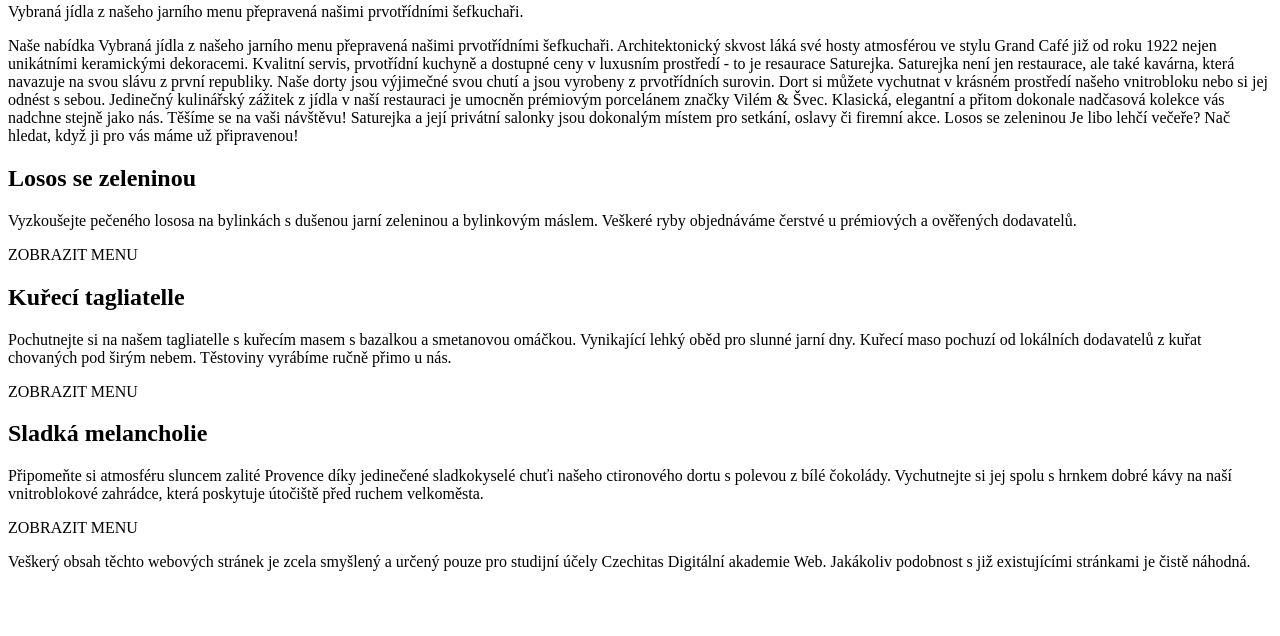
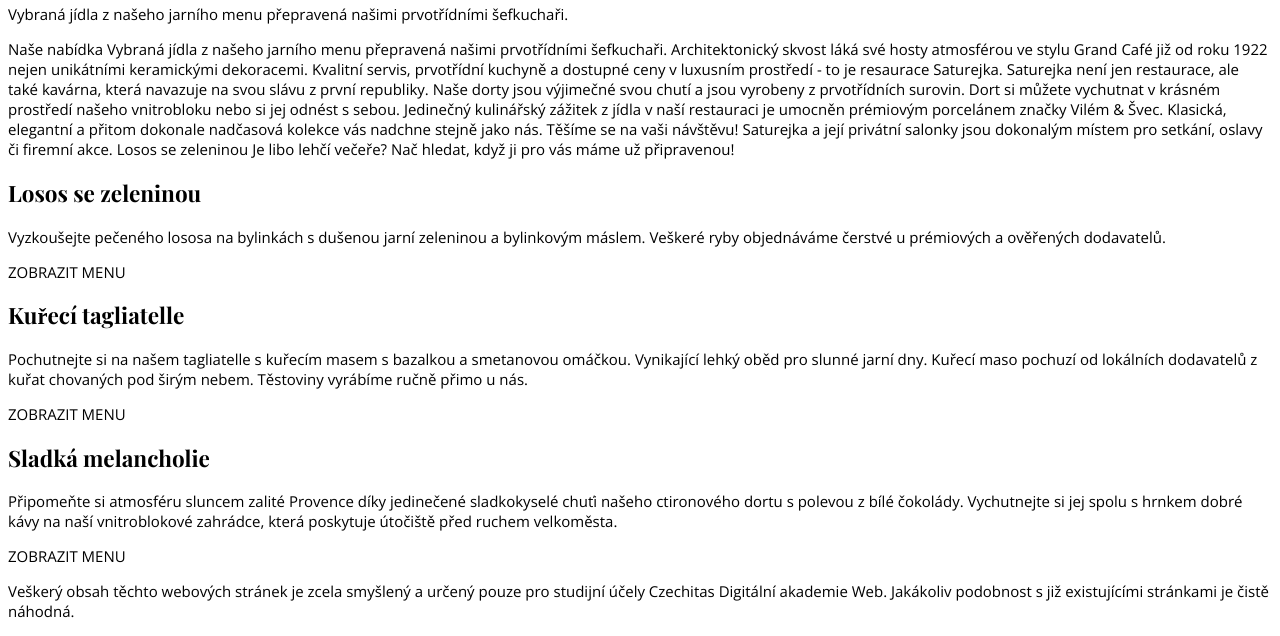
Before and after one commit to Nelusa/saturejka, a plain HTML site: page index.html in a window 1280 px wide. Shown: the part 263-899 px from the top of the page. Before the commit the page ends 850 px from the top, so only its background shows below. Drawn offline with nearby package versions, Linux system fonts and the light colour scheme.

Commit message:
Odebrání prolinku stylu

```diff
--- a/index.html
+++ b/index.html
@@ -4,13 +4,7 @@
     <meta charset="UTF-8" />
     <meta name="viewport" content="width=device-width, initial-scale=1.0" />
     <title>Saturejka</title>
-    <link rel="stylesheet" href="x.css" />
-    <link rel="preconnect" href="https://fonts.googleapis.com" />
-    <link rel="preconnect" href="https://fonts.gstatic.com" crossorigin />
-    <link
-      href="https://fonts.googleapis.com/css2?family=Playfair+Display:wght@700&display=swap"
-      rel="stylesheet"
-    />
+    <link rel="stylesheet" href="style.css" />
   </head>
   <body>
     <img src="logo.png" alt="Logo Saturejka" />
```
